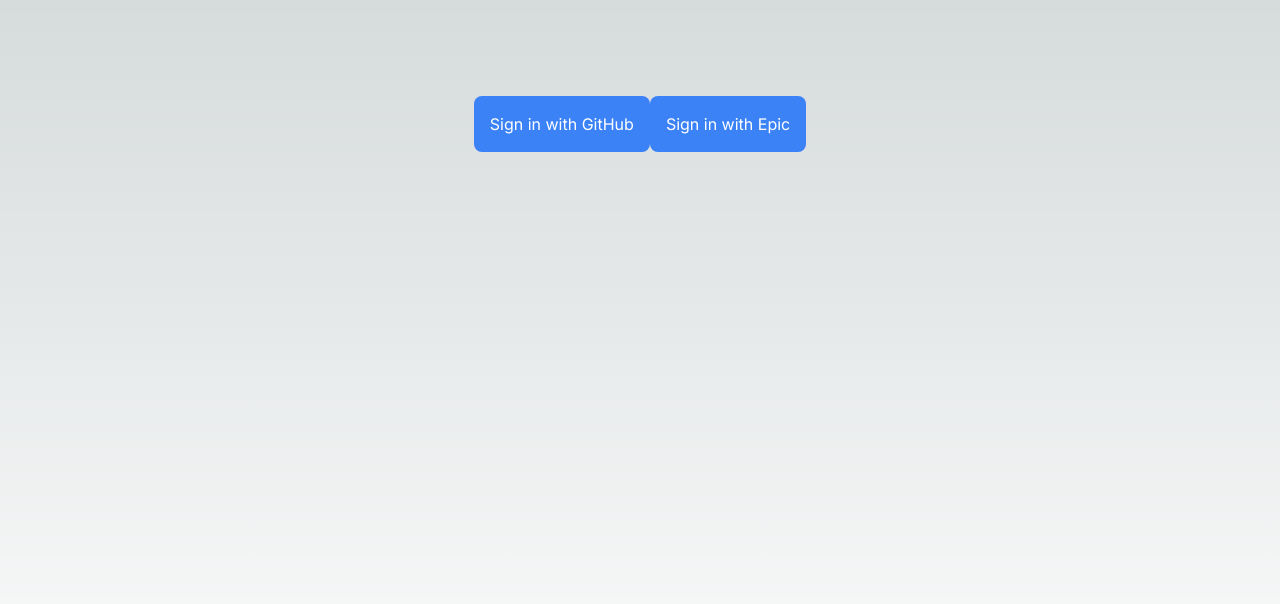
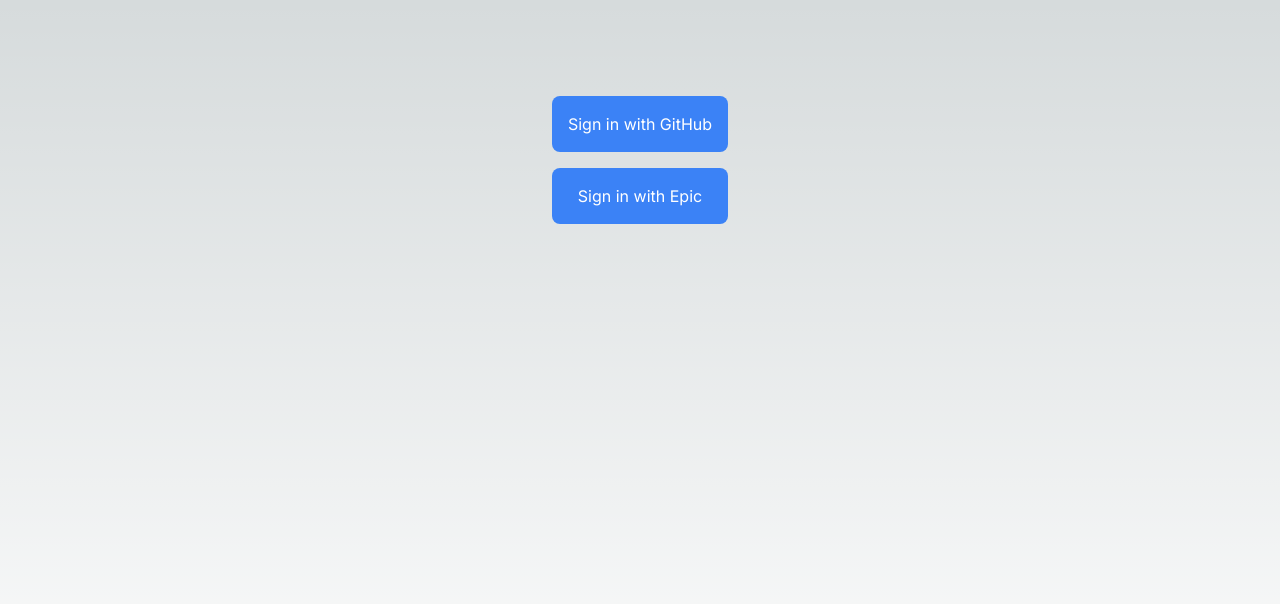
Before and after one commit to Dev0715/Next-oAuth-Custom, a Next.js app: page / in a window 1280 px wide. Shown: the top 604 px of the page. Built offline with nearby package versions, Linux system fonts and the light colour scheme; no server answers.

Commit message:
update: how api callback url working

```diff
--- /dev/null
+++ b/app/api/redirect/route.ts
@@ -0,0 +1,11 @@
+import { NextRequest, NextResponse } from "next/server";
+
+export const GET = async (req: NextRequest, res: NextResponse) => {
+  // return NextResponse.redirect("/home");
+  const url = req.nextUrl.clone();
+  url.pathname = "/home";
+  console.log("URL_HOME", url.toString());
+  return NextResponse.redirect(url);
+};
+
+export const runtime = "edge";
--- a/app/page.tsx
+++ b/app/page.tsx
@@ -17,7 +17,7 @@ export default function Home() {
 
   return (
     <main className="flex min-h-screen flex-col items-center justify-between p-24">
-      <div>
+      <div className="flex flex-col gap-y-4">
         <button
           className="p-4 bg-blue-500 text-white rounded-lg"
           onClick={onGithubAuth}
--- a/auth.ts
+++ b/auth.ts
@@ -7,16 +7,21 @@ export const { handlers, auth, signIn, signOut } = nextAuth({
     strategy: "jwt",
   },
   events: {
-    async linkAccount({ account, user }) {},
+    async linkAccount({ account, user }) {
+      // console.log("LINK ACCOUNT", account, user);
+    },
   },
   callbacks: {
     async signIn({ user, account, profile }) {
+      // console.log("SIGN IN", user, account, profile);
       return true;
     },
     async session({ token, session }) {
+      // console.log("SESSION", token, session);
       return session;
     },
     async jwt({ token, user, account, profile }) {
+      // console.log("JWT", token, user, account, profile);
       return token;
     },
   },
```
